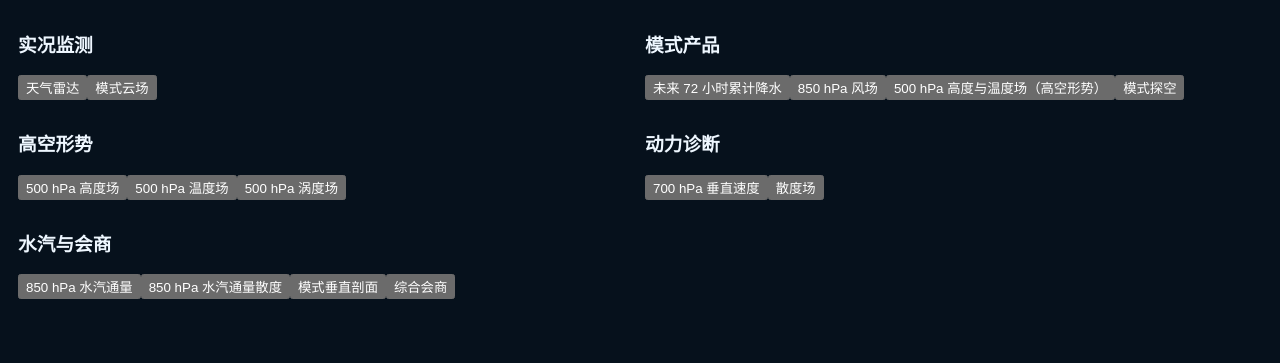
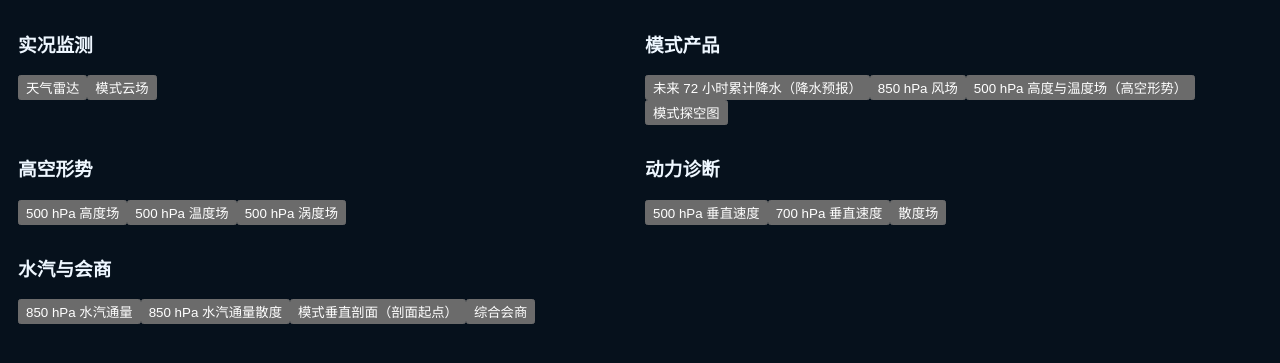
Before and after one commit to Eyernitymole/atmosscope-apps, a website with bundled scripts: page web/index.html in a window 1280 px wide. Shown: the part 67-430 px from the top of the page. Built offline with nearby package versions, Linux system fonts and the light colour scheme.

Commit message:
fix: restore professional atlas assets and CI keywords

```diff
--- a/web/index.html
+++ b/web/index.html
@@ -4,18 +4,21 @@
 <meta charset="utf-8" />
 <meta name="viewport" content="width=device-width,initial-scale=1" />
 <title>天衡气象 · 专业图集</title>
+<link rel="manifest" href="manifest.webmanifest" />
 <link rel="stylesheet" href="styles.css" />
 <link rel="stylesheet" href="consultation.css" />
+<link rel="stylesheet" href="dynamics.css" />
+<link rel="stylesheet" href="moisture.css" />
 </head>
 <body>
 <div class="app-shell">
 <header><h1>天衡气象 · 专业图集</h1></header>
 <nav class="product-groups">
 <section><h3>实况监测</h3><button>天气雷达</button><button>模式云场</button></section>
-<section><h3>模式产品</h3><button>未来 72 小时累计降水</button><button>850 hPa 风场</button><button>500 hPa 高度与温度场（高空形势）</button><button>模式探空</button></section>
+<section><h3>模式产品</h3><button>未来 72 小时累计降水（降水预报）</button><button>850 hPa 风场</button><button>500 hPa 高度与温度场（高空形势）</button><button>模式探空图</button></section>
 <section><h3>高空形势</h3><button>500 hPa 高度场</button><button>500 hPa 温度场</button><button>500 hPa 涡度场</button></section>
-<section><h3>动力诊断</h3><button>700 hPa 垂直速度</button><button>散度场</button></section>
-<section><h3>水汽与会商</h3><button data-moisture="moistureFlux850">850 hPa 水汽通量</button><button data-moisture="moistureFluxDivergence850">850 hPa 水汽通量散度</button><button data-moisture="verticalSection">模式垂直剖面</button><button data-moisture="consultationComposite">综合会商</button></section>
+<section><h3>动力诊断</h3><button>500 hPa 垂直速度</button><button>700 hPa 垂直速度</button><button>散度场</button></section>
+<section><h3>水汽与会商</h3><button data-moisture="moistureFlux850">850 hPa 水汽通量</button><button data-moisture="moistureFluxDivergence850">850 hPa 水汽通量散度</button><button data-moisture="verticalSection">模式垂直剖面（剖面起点）</button><button data-moisture="consultationComposite">综合会商</button></section>
 </nav>
 <main><div id="map"></div></main>
 </div>
```
